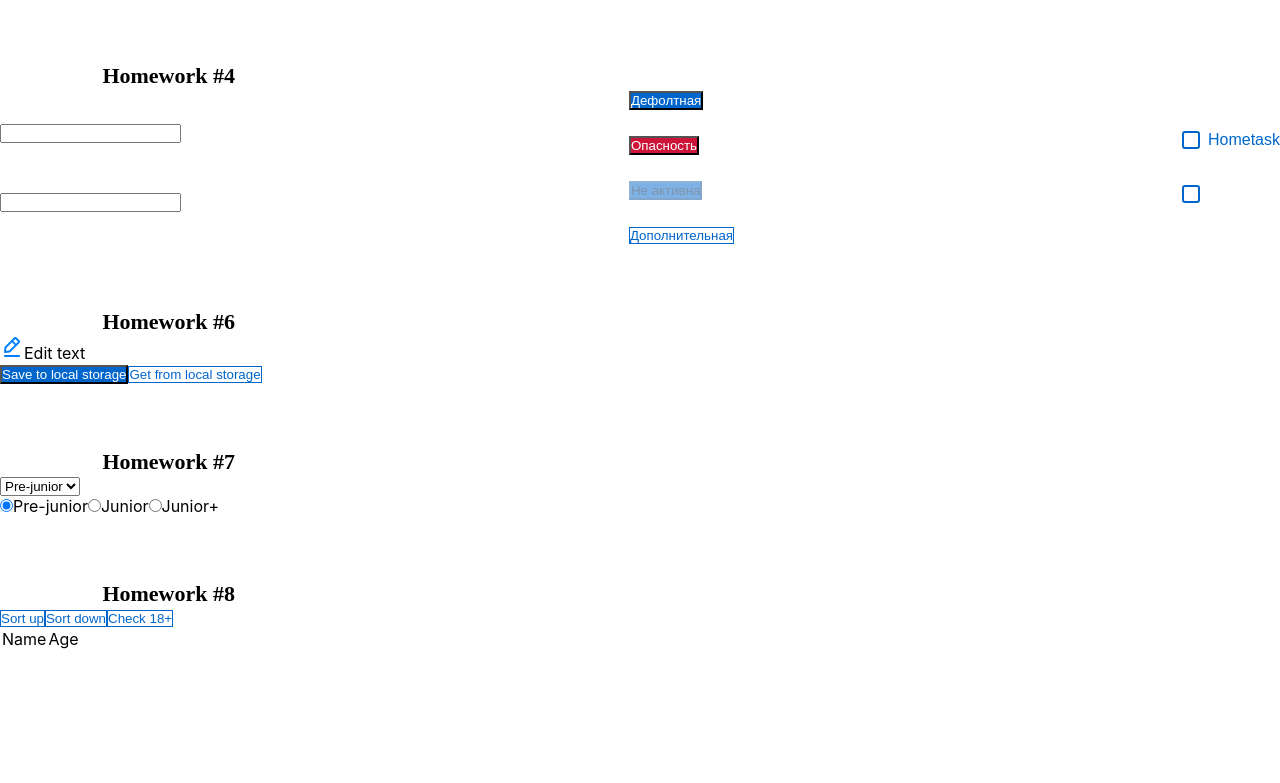
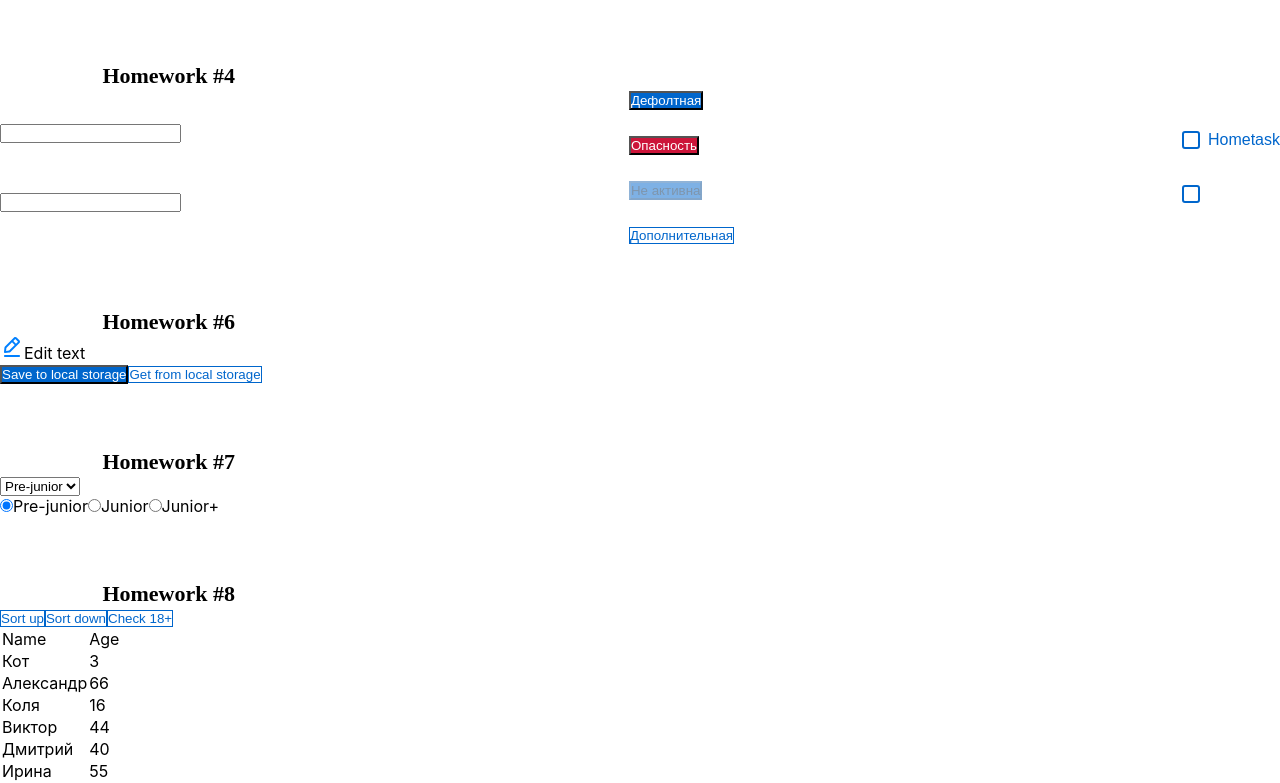
Before and after one commit to IvanMinets/Homework, a React (Create React App) app: page /#/ in a window 1280 px wide. Shown: the part 1144-1927 px from the top of the page. Before the commit the page ends 1807 px from the top, so only its background shows below. Built offline with nearby package versions, Linux system fonts and the light colour scheme.

Commit message:
Added logic for reducers

```diff
--- a/src/s2-homeworks/hw08/User.tsx
+++ b/src/s2-homeworks/hw08/User.tsx
@@ -12,11 +12,11 @@ const User: React.FC<UserPropsType> = ({ u }) => {
         <tr id={'hw8-user-' + u._id + '-' + u.age} className={s.item}>
             <td id={'hw8-user-name-' + u._id} className={s.nameCol}>
                 {/*отобразить имя*/}
-
+                {u.name}
             </td>
             <td id={'hw8-user-age-' + u._id}>
                 {/*отобразить возраст*/}
-
+                {u.age}
             </td>
         </tr>
     )
--- a/src/s2-homeworks/hw08/bll/homeWorkReducer.ts
+++ b/src/s2-homeworks/hw08/bll/homeWorkReducer.ts
@@ -4,15 +4,15 @@ type ActionType =
     | { type: 'sort'; payload: 'up' | 'down' }
     | { type: 'check'; payload: number }
 
-export const homeWorkReducer = (state: any, action: any): any => { // need to fix any
+export const homeWorkReducer = (state: Array<UserType>, action: ActionType): any => { // need to fix any
     switch (action.type) {
         case 'sort': { // by name
 
-            return state // need to fix
+            return [...state].sort((a,b) => a.age-b.age)
+            // need to fix
         }
         case 'check': {
-
-            return state // need to fix
+            return [...state].filter(obj => obj.age > 18) // need to fix
         }
         default:
             return state
```
